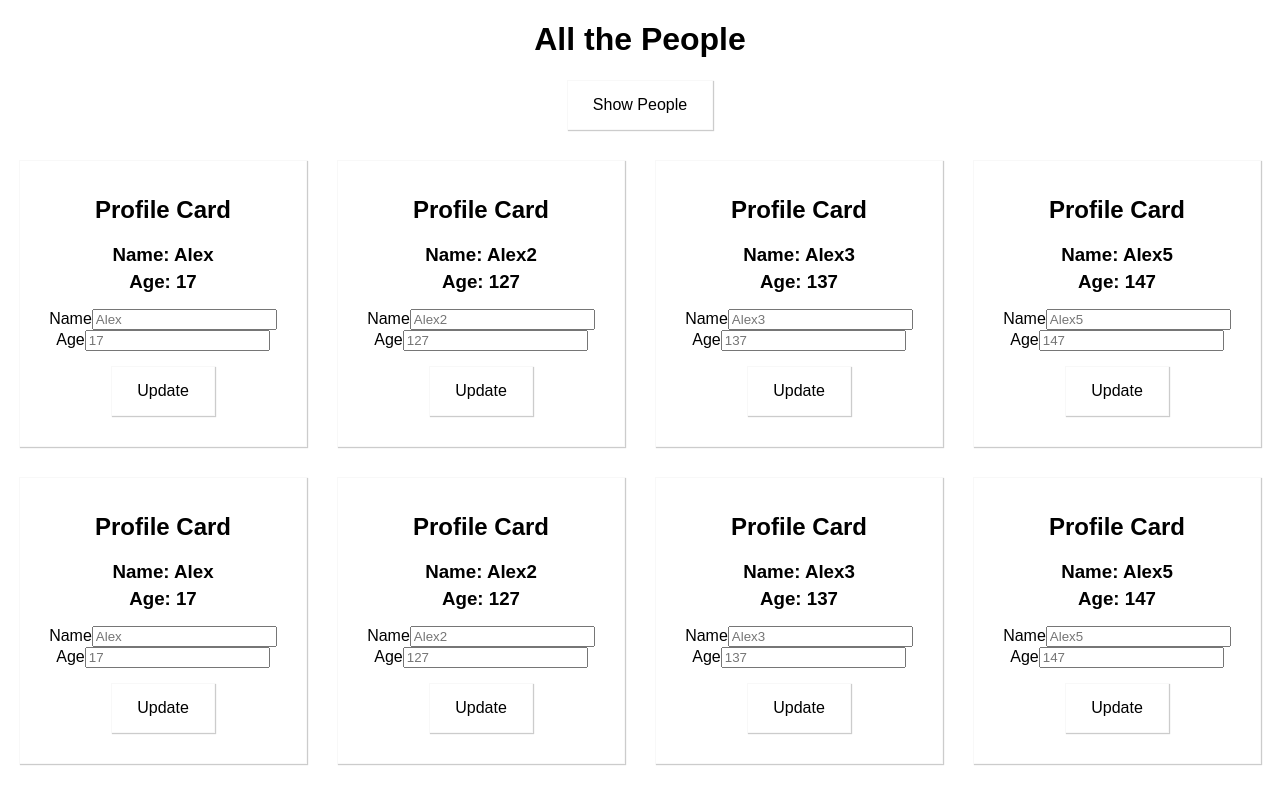
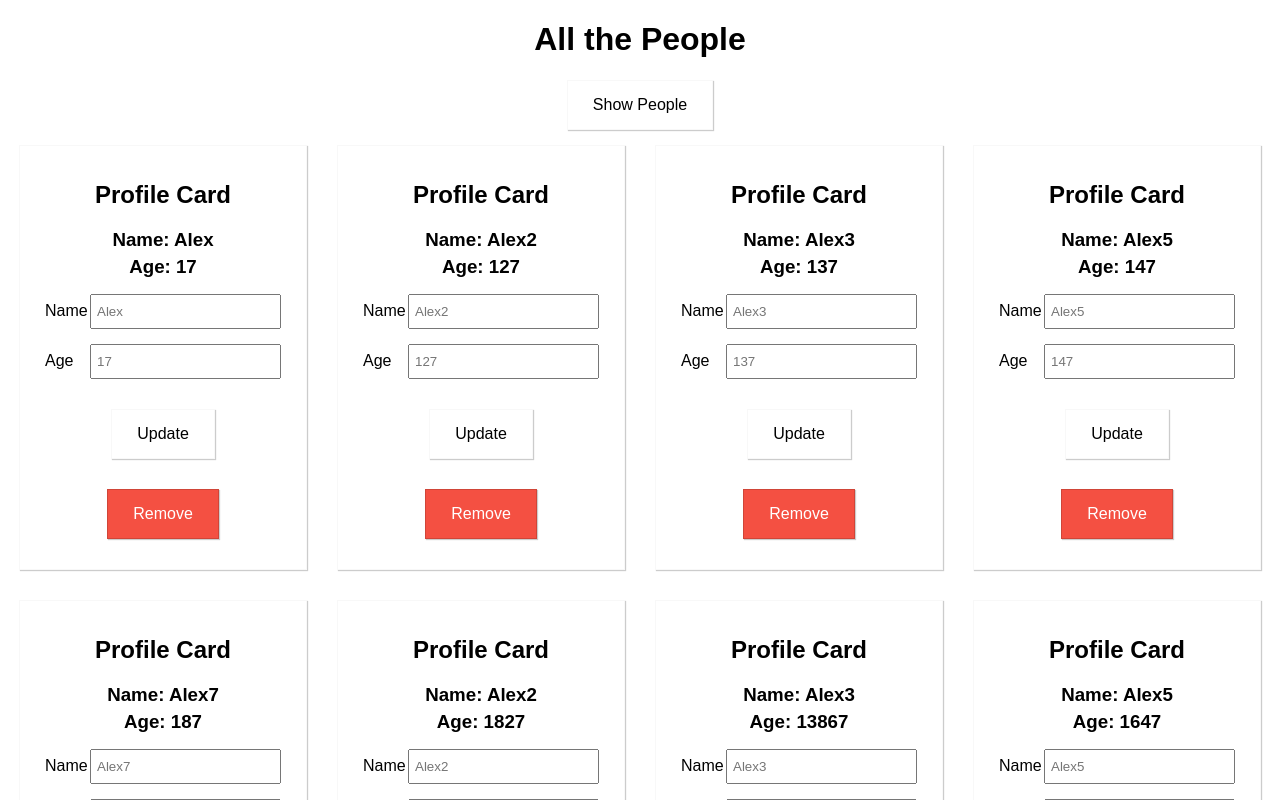
Before and after one commit to alexr101/react-course, a React (Create React App) app: page / in a window 1280 px wide. Both pictures are taken after a click on the button "Show People". Shown: the top 800 px of the page. Built offline with nearby package versions, Linux system fonts and the light colour scheme.

Commit message:
changing updating system from arr index to personId

```diff
--- a/src/App.css
+++ b/src/App.css
@@ -1,3 +1,11 @@
 .App {
   text-align: center;
 }
+
+.red {
+  background-color: #f45042!important;
+}
+
+.App > button {
+  margin: auto;
+}
--- a/src/App.js
+++ b/src/App.js
@@ -7,14 +7,14 @@ import Button from './Components/Button/Button';
 class App extends Component {
   state = {
     people: [
-      {name: "Alex", age: '17'},
-      {name: "Alex2", age: '127'},
-      {name: "Alex3", age: '137'},
-      {name: "Alex5", age: '147'},
-      {name: "Alex", age: '17'},
-      {name: "Alex2", age: '127'},
-      {name: "Alex3", age: '137'},
-      {name: "Alex5", age: '147'},
+      {id: 1, name: "Alex", age: '17'},
+      {id: 2, name: "Alex2", age: '127'},
+      {id: 3, name: "Alex3", age: '137'},
+      {id: 4, name: "Alex5", age: '147'},
+      {id: 5, name: "Alex7", age: '187'},
+      {id: 6, name: "Alex2", age: '1827'},
+      {id: 7, name: "Alex3", age: '13867'},
+      {id: 8, name: "Alex5", age: '1647'},
     ],
     updates: {
       editedPeople: []
@@ -23,8 +23,12 @@ class App extends Component {
   }
 
   updatePersonHandler = () => {
-    var people = this.state.people;
+    var people = this.state.people.slice();
+    people.map(person => {
+
+    })
     this.state.updates.editedPeople.map((updatedPerson, i) => {
+
       people[i] = updatedPerson;
     })
 
@@ -37,16 +41,14 @@ class App extends Component {
     var editedPeople = this.state.updates.editedPeople.slice();
     var people = this.state.people.slice();
     var unsavedPerson = {...editedPeople[id]};
-    var updatedPerson;
-    const unsavedPersonExists = Object.keys(unsavedPerson).length === 0 && unsavedPerson.constructor === Object
+    const previousEditsExist = Object.keys(unsavedPerson).length !== 0 && unsavedPerson.constructor === Object
 
-    if(unsavedPersonExists)
-      updatedPerson = {...people[id]};
-    else
-      updatedPerson = {...unsavedPerson};
-
-    updatedPerson.name = e.target.value;
-    editedPeople[id] = updatedPerson;
+    if(previousEditsExist) {
+      unsavedPerson  = {...people.find( person => person.id === id)}
+    }
+    unsavedPerson.name = e.target.value;
+    editedPeople[id] = unsavedPerson;
+    // editedPeople[id] = unsavedPerson;
 
     this.setState({
       updates: {
@@ -58,19 +60,17 @@ class App extends Component {
   onAgeChangedHandler = (e, id) => {
     var editedPeople = this.state.updates.editedPeople.slice();
     var people = this.state.people.slice();
-    var unsavedPerson = {...editedPeople[id] };
-    // var unsavedPerson = Object.assign( {}, editedPeople[id] );
-    var updatedPerson;
-    const unsavedPersonExists = Object.keys(unsavedPerson).length === 0 && unsavedPerson.constructor === Object
+    var unsavedPerson = {...editedPeople[id]};
 
-    if(unsavedPersonExists)  {
-      updatedPerson = {...people[id]};
-    } else
-      updatedPerson = {...unsavedPerson};
+    const previousEditsExist = Object.keys(unsavedPerson).length !== 0 && unsavedPerson.constructor === Object
+    if(previousEditsExist)  {
+      unsavedPerson = {...people.find( person => person.id === id)};
+    }
 
-    updatedPerson.age = e.target.value;
-    editedPeople[id] = updatedPerson;
-
+    unsavedPerson.age = e.target.value;
+    editedPeople[id] = unsavedPerson;
+    console.log(editedPeople);
+    console.log(unsavedPerson)
     this.setState({
       updates: {
         editedPeople: editedPeople
@@ -83,6 +83,13 @@ class App extends Component {
     this.setState({ showPeople: !showPeople });
   }
 
+  removePerson = (id) => {
+    var people = this.state.people.slice();
+    var updatedPeople = this.state.updates.editedPeople
+    people.splice(id, 1);
+    this.setState({ people: people });
+  }
+
   render() {
     var peopleList;
 
@@ -90,12 +97,13 @@ class App extends Component {
       peopleList = this.state.people.map((person, i) => {
         return (
           <Person key={i}
-            id = {i}
+            id = {person.id}
             name={person.name}
             age={person.age}
             onNameChangedHandler = {this.onNameChangedHandler}
             onAgeChangedHandler = {this.onAgeChangedHandler}
             updatePersonHandler = {this.updatePersonHandler}
+            removePerson = {this.removePerson}
             ></Person>
         );
       })
--- a/src/Components/Button/Button.css
+++ b/src/Components/Button/Button.css
@@ -1,5 +1,4 @@
 .btn-1 {
-
   display: block;
   padding: 15px 25px;
   font-size: 1em;
@@ -7,6 +6,12 @@
   border: 1px solid #f8f8f8;
   margin: auto;
   box-shadow: 1px 1px 1px #ccc;
-  margin-top: 15px;
-  margin-bottom: 15px;
+  margin: 15px 15px;
+
 }
+
+.red-btn {
+  background-color: #f45042;
+  border: 1px solid #d04538;
+  color: #fff;
+}
--- a/src/Components/Button/Button.js
+++ b/src/Components/Button/Button.js
@@ -3,7 +3,7 @@ import './Button.css';
 
 const Button = (props) => {
   return (
-    <button className="btn-1" onClick={props.click}>{props.children}</button>
+    <button className={"btn-1 " + props.classes} onClick={props.click}>{props.children}</button>
   )
 }
 
--- a/src/Components/Person/Person.css
+++ b/src/Components/Person/Person.css
@@ -9,7 +9,26 @@
   margin: 15px 15px;
 }
 
+.Person .form-inputs {
+  margin-bottom: 15px;
+}
+
+.Person label {
+  display: inline-block;
+  width: 20%;
+  max-width: 45px;
+  text-align: left;
+}
+
+.Person input {
+  padding: 8px 5px;
+}
+
 .Person h3 {
   margin-top: 0px;
   margin-bottom: 5px;
 }
+
+.Person button {
+  display: inline-block;
+}
--- a/src/Components/Person/Person.js
+++ b/src/Components/Person/Person.js
@@ -9,16 +9,17 @@ const person = (props) => {
             <h3>Name: {props.name}</h3>
             <h3>Age: {props.age}</h3>
             <p>{props.children}</p>
-            <div>
+            <div className="form-inputs">
               <label htmlFor="name">Name</label>
               <input id="name" onChange={(e) => props.onNameChangedHandler(e, props.id)} placeholder={props.name}/>
             </div>
-            <div>
+            <div className="form-inputs">
               <label htmlFor="age">Age</label>
               <input id="age" onChange={(e) => props.onAgeChangedHandler(e, props.id)} placeholder={props.age}/>
             </div>
 
             <Button click={props.updatePersonHandler}>Update</Button>
+            <Button click={() => props.removePerson(props.id)} classes="red-btn">Remove</Button>
 
           </div>
 };
```
